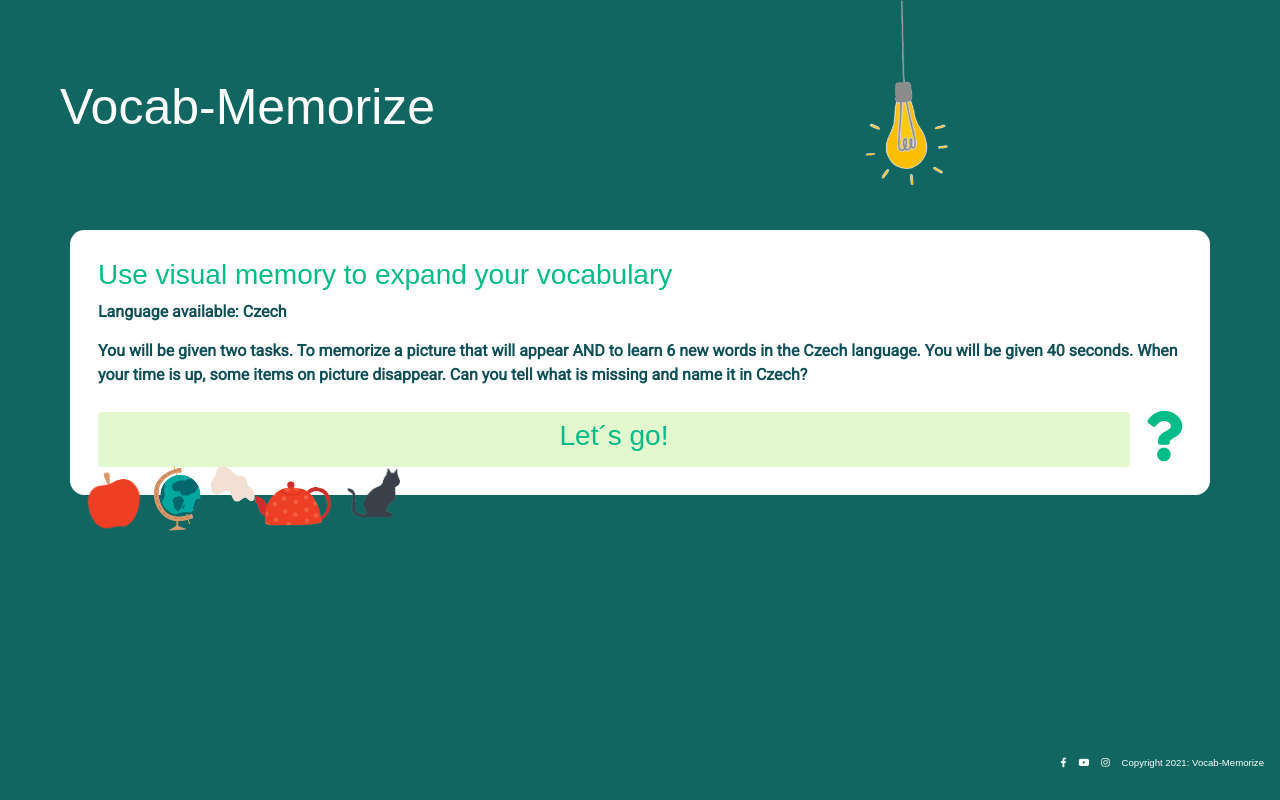
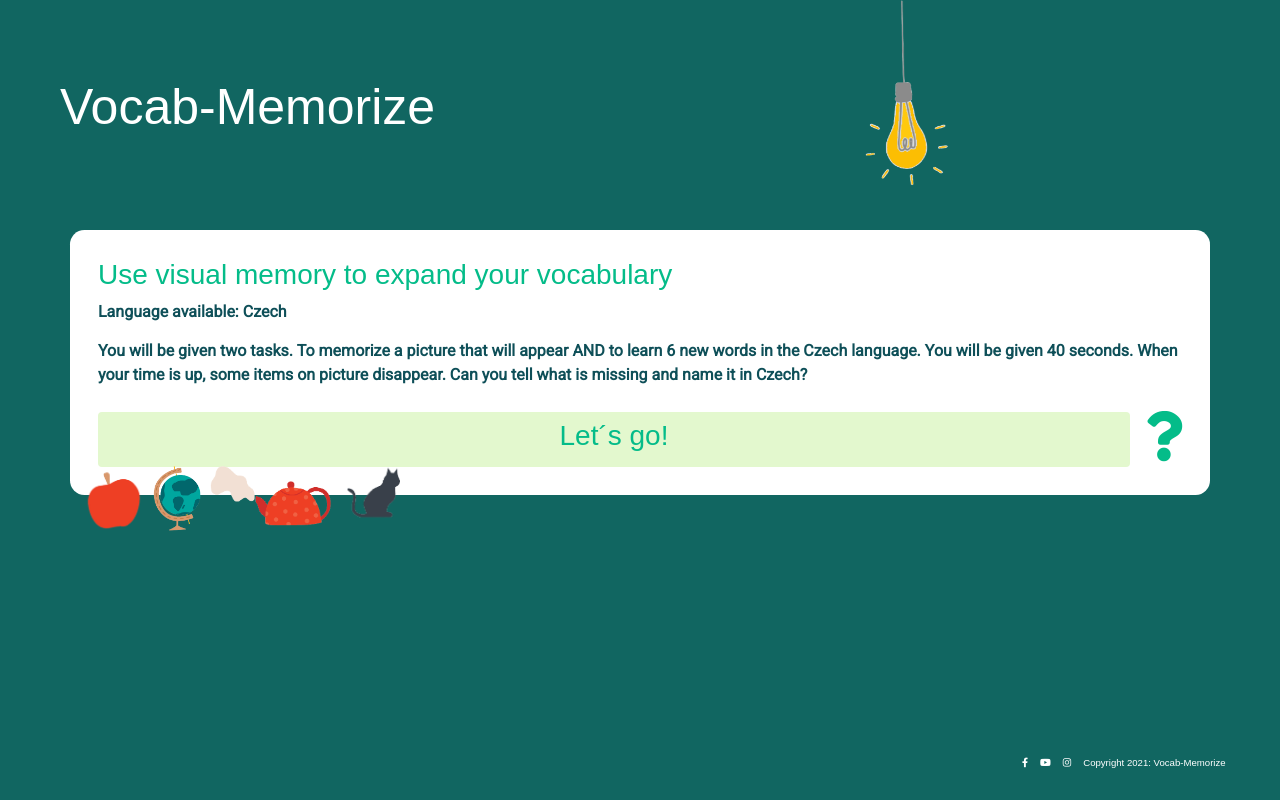
Before and after one commit to KamilaHase/MS2, a plain HTML site: page index.html in a window 1280 px wide. Drawn offline with nearby package versions, Linux system fonts and the light colour scheme; a web font is replaced by a local one.

Commit message:
Footer on index page fixed position

```diff
--- a/assets/css/style.css
+++ b/assets/css/style.css
@@ -45,6 +45,12 @@ ol {
 }
 .white-text {
     color: #FFFFFF;
+}
+
+.footer {
+    position: absolute;
+    bottom: 0;
+    right: 3%;
 }
 
 .footer-index {
--- a/index.html
+++ b/index.html
@@ -106,7 +106,7 @@
    </section>
 
    <!--footer-->
-      <footer class="footer fixed-bottom bg-transparent">
+   <footer class="footer bg-transparent">
       <div class="row">
          <div class="col d-flex justify-content-end me-3">
             <ul class="list-inline">
```
Also changed, not shown: game.html (+1 -1 lines). Lines whose indentation alone changed are shown as unchanged.
